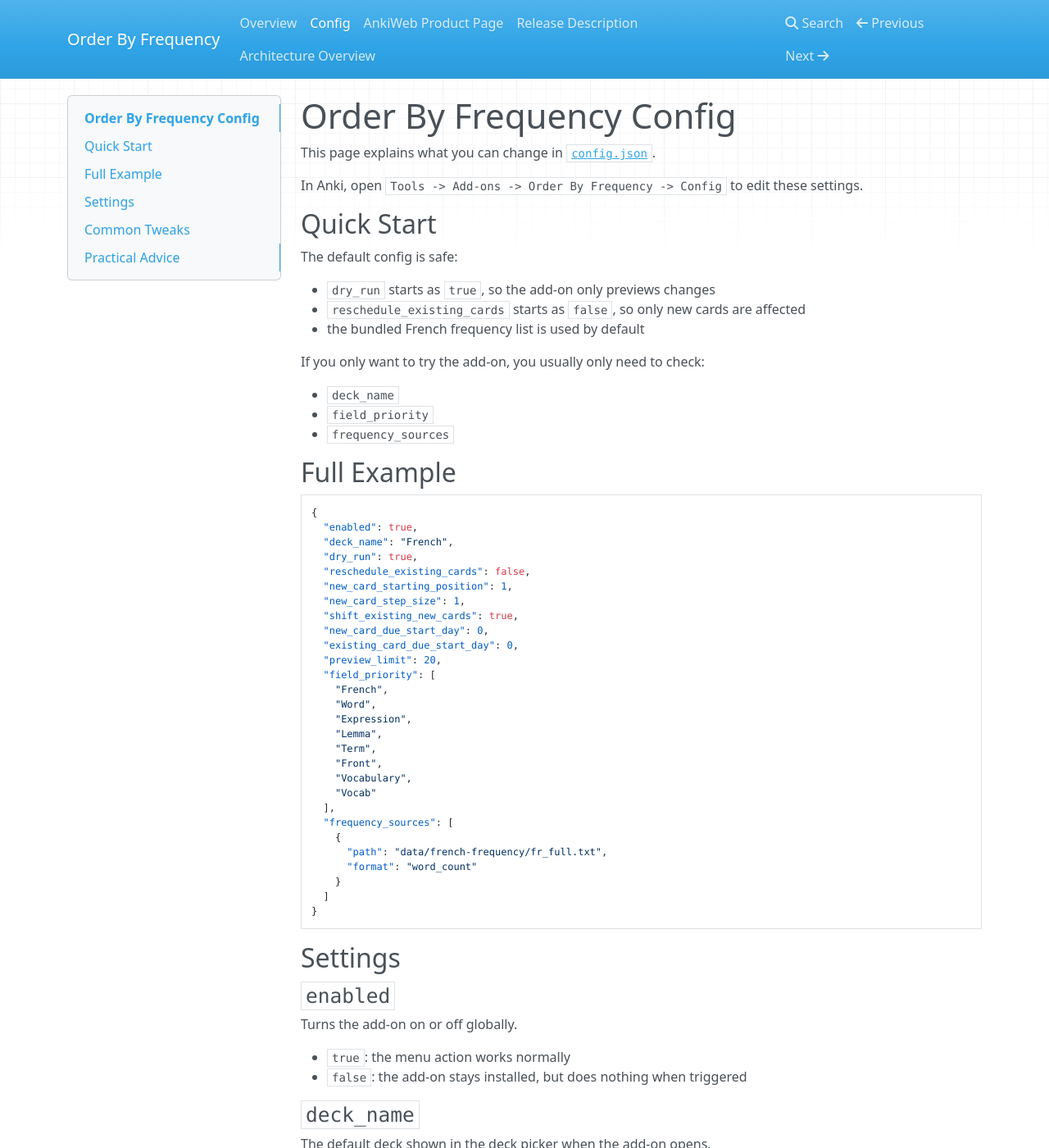
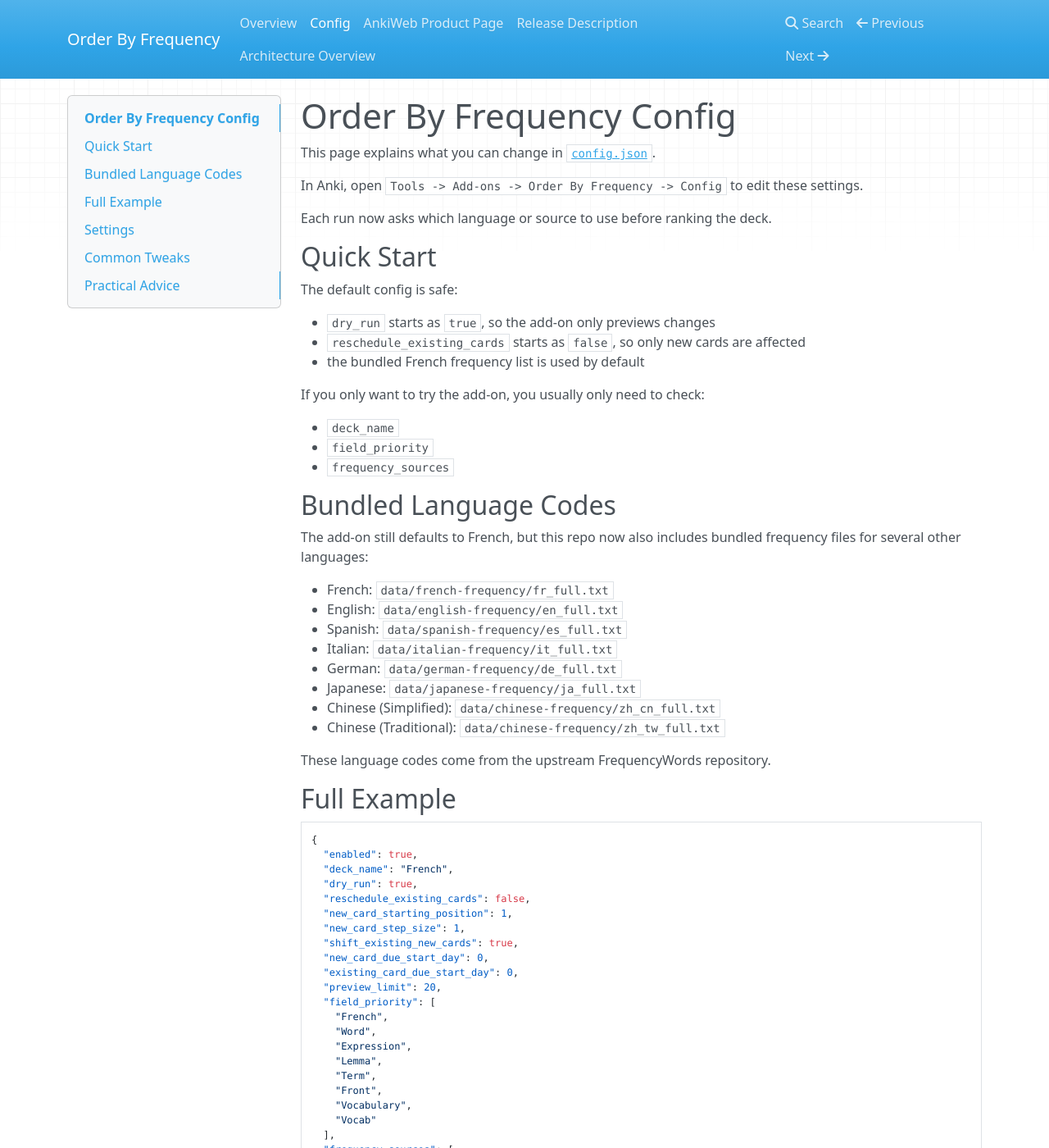
Before and after one commit to moritzvitt/order-by-frequency, an MkDocs documentation site: the page built from docs/config.md, in a window 1280 px wide and 1400 px high. Shown: the whole window at 82% size. Built offline with MkDocs 1.6.1, drawn with Linux system fonts in a browser that asks for light colours; nearby versions of some CDN libraries; some of the changed text lies outside the part shown.

Commit message:
Add bundled languages and per-run language picker

````diff
--- a/docs/config.md
+++ b/docs/config.md
@@ -3,6 +3,8 @@
 This page explains what you can change in [`config.json`](../config.json).
 
 In Anki, open `Tools -> Add-ons -> Order By Frequency -> Config` to edit these settings.
+
+Each run now asks which language or source to use before ranking the deck.
 
 ## Quick Start
 
@@ -17,6 +19,21 @@
 - `deck_name`
 - `field_priority`
 - `frequency_sources`
+
+## Bundled Language Codes
+
+The add-on still defaults to French, but this repo now also includes bundled frequency files for several other languages:
+
+- French: `data/french-frequency/fr_full.txt`
+- English: `data/english-frequency/en_full.txt`
+- Spanish: `data/spanish-frequency/es_full.txt`
+- Italian: `data/italian-frequency/it_full.txt`
+- German: `data/german-frequency/de_full.txt`
+- Japanese: `data/japanese-frequency/ja_full.txt`
+- Chinese (Simplified): `data/chinese-frequency/zh_cn_full.txt`
+- Chinese (Traditional): `data/chinese-frequency/zh_tw_full.txt`
+
+These language codes come from the upstream FrequencyWords repository.
 
 ## Full Example
 
@@ -184,6 +201,11 @@
 
 For `ranked_csv` and `ranked_tsv`, you can also set `word_column` if the word column is not named `word`.
 
+Even though the add-on now prompts for the language each time, this setting still matters:
+
+- it defines the `Use Config Sources` option in the picker
+- it lets you keep your own custom source setup available alongside the bundled language lists
+
 ## Common Tweaks
 
 ### Use a Different Deck by Default
@@ -209,6 +231,28 @@
 ]
 ```
 
+### Switch to a Bundled Spanish List
+
+```json
+"frequency_sources": [
+  {
+    "path": "data/spanish-frequency/es_full.txt",
+    "format": "word_count"
+  }
+]
+```
+
+### Switch to a Bundled Japanese List
+
+```json
+"frequency_sources": [
+  {
+    "path": "data/japanese-frequency/ja_full.txt",
+    "format": "word_count"
+  }
+]
+```
+
 ## Practical Advice
 
 - Start with `dry_run: true`
````
Also changed, not shown: CHANGELOG.md (+2 -0 lines), README.md (+20 -6 lines), addon.py (+80 -1 lines), docs/architecture/overview.md (+2 -2 lines), docs/release-description.md (+1 -1 lines), 7 other files.
